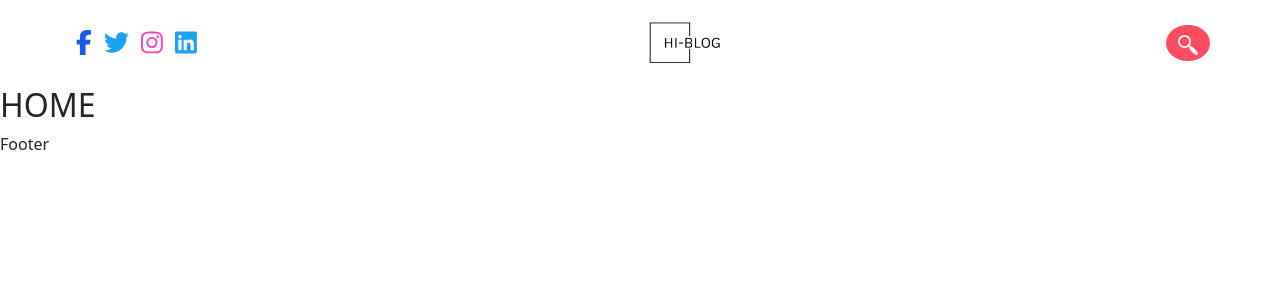
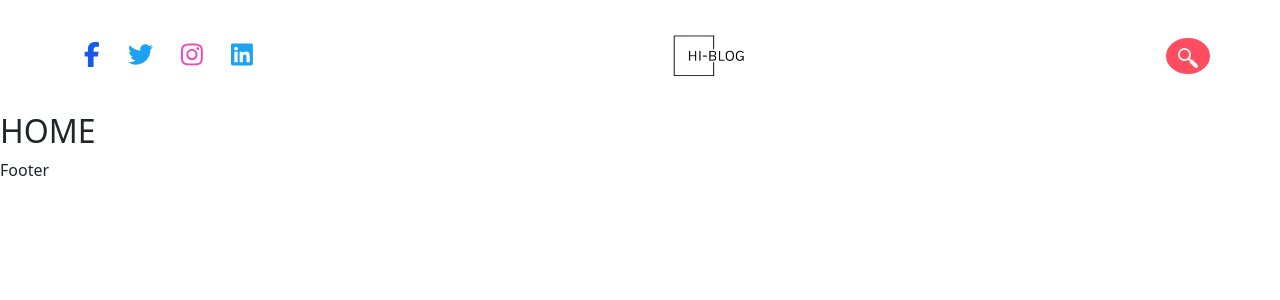
Before and after one commit to hashinisraq/blogs-ui, a React (Create React App) app: page / in a window 1280 px wide. Shown: the top 300 px of the page. Built offline with nearby package versions, Linux system fonts and the light colour scheme.

Commit message:
modified

```diff
--- a/src/Pages/Shared/Header/Header.js
+++ b/src/Pages/Shared/Header/Header.js
@@ -1,5 +1,5 @@
 import React from "react";
-import { Button } from "react-bootstrap";
+import { Button, Container, Nav, Navbar } from "react-bootstrap";
 import { FontAwesomeIcon } from "@fortawesome/react-fontawesome";
 import { faFacebookF, faTwitter, faInstagram, faLinkedin } from "@fortawesome/free-brands-svg-icons";
 import logo from "./images/logo.png";
@@ -10,28 +10,36 @@
 const Header = () => {
     return (
         <div>
-            <div className="container header-container">
-                <div className="social-container">
-                    <FontAwesomeIcon icon={faFacebookF} className="icons" style={{ "color": "#175BEB" }} />
+            <Navbar collapseOnSelect expand="lg" variant="light">
+                <Navbar.Toggle aria-controls="responsive-navbar-nav" />
+                <Container className="header-container">
+                    <Nav className="social-container">
+                        <Navbar.Collapse id="responsive-navbar-nav">
+                            <Nav.Link href="https://facebook.com">
+                                <FontAwesomeIcon icon={faFacebookF} className="icons" style={{ "color": "#175BEB" }} />
+                            </Nav.Link>
+                            <Nav.Link href="https://twitter.com">
+                                <FontAwesomeIcon icon={faTwitter} className="icons" style={{ "color": "#1DA1F2" }} />
+                            </Nav.Link>
+                            <Nav.Link href="https://instagram.com">
+                                <FontAwesomeIcon icon={faInstagram} className="icons" style={{ "color": "#F248BD" }} />
+                            </Nav.Link>
+                            <Nav.Link href="https://linkedin.com">
+                                <FontAwesomeIcon icon={faLinkedin} className="icons" style={{ "color": "#1DA1F2" }} />
+                            </Nav.Link>
+                        </Navbar.Collapse>
+                    </Nav>
 
-                    <FontAwesomeIcon icon={faTwitter} className="icons" style={{ "color": "#1DA1F2" }} />
+                    <Navbar.Brand href="/home">
+                        <img src={logo} alt="logo" width="80rem" />
+                    </Navbar.Brand>
 
-                    <FontAwesomeIcon icon={faInstagram} className="icons" style={{ "color": "#F248BD" }} />
 
-                    <FontAwesomeIcon icon={faLinkedin} className="icons" style={{ "color": "#1DA1F2" }} />
-
-                </div>
-                <div>
-                    <a href="/home">
-                        <img src={logo} alt="logo" width="80rem" />
-                    </a>
-                </div>
-                <div>
                     <Button className="search-btn">
                         <img src={search} alt="search icon" srcset="" width="20rem" />
                     </Button>
-                </div>
-            </div>
+                </Container>
+            </Navbar>
         </div>
     );
 };
```
